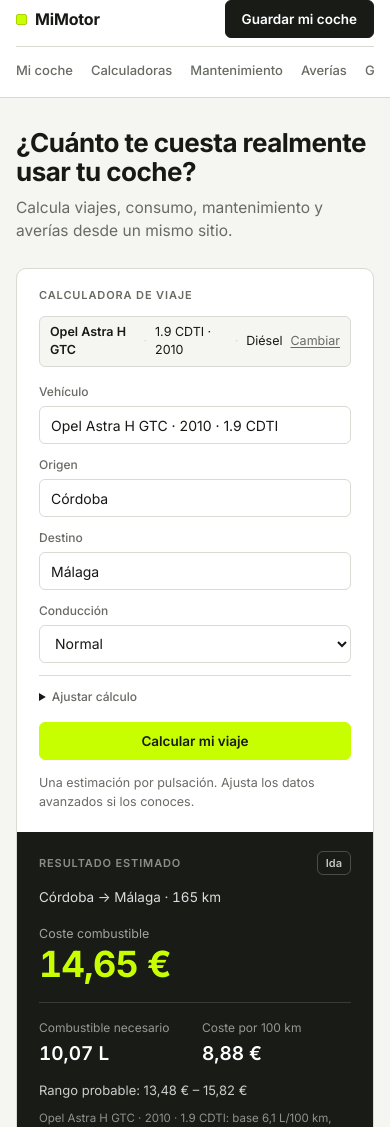
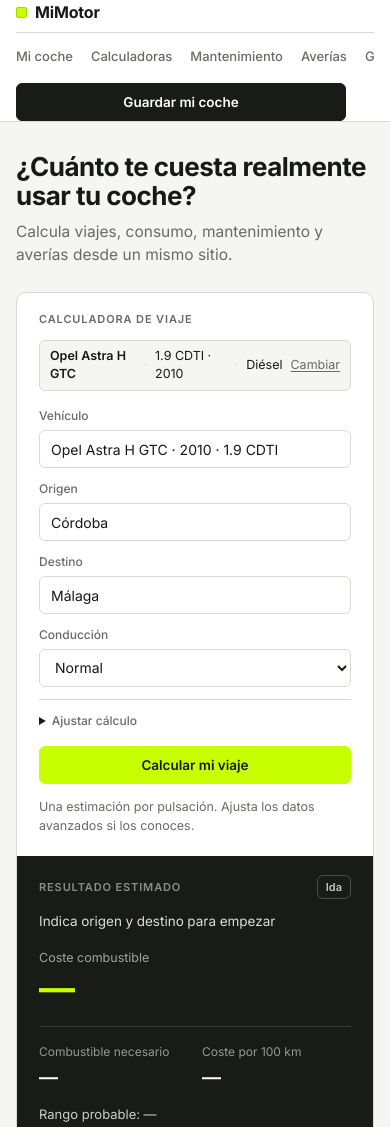
Before and after one commit to rafamarcoss/mi-motor.app, a plain HTML site: page index.html in a window 390 px wide. Shown: the top 1127 px of the page. Drawn offline with Linux system fonts and the light colour scheme.

Commit message:
fix: prevent mobile header overflow

```diff
--- a/index.html
+++ b/index.html
@@ -66,7 +66,7 @@
   .header-inner { display: flex; align-items: center; gap: 28px; height: 54px; }
   .brand { display: inline-flex; align-items: center; gap: 8px; font-size: 16px; font-weight: 700; letter-spacing: -0.01em; }
   .brand-mark { width: 11px; height: 11px; border-radius: 2px; background: var(--accent); border: 1px solid #a9d400; }
-  .main-nav { display: flex; gap: 20px; }
+  .main-nav { display: flex; gap: 20px; min-width: 0; }
   .main-nav a { font-size: 13px; font-weight: 500; color: var(--muted); padding: 6px 0; }
   .main-nav a:hover { color: var(--text); }
   .header-cta { margin-left: auto; }
@@ -245,10 +245,10 @@
     .footer-grid { grid-template-columns: 1fr 1fr; }
   }
   @media (max-width: 860px) {
-    .header-inner { flex-wrap: wrap; height: auto; padding: 10px 0 0; row-gap: 0; }
-    .main-nav { order: 3; width: 100%; overflow-x: auto; gap: 18px; padding: 8px 0 10px; border-top: 1px solid var(--border); margin-top: 8px; }
+    .header-inner { display: grid; grid-template-columns: minmax(0, 1fr) auto; height: auto; padding: 10px 0 0; row-gap: 0; }
+    .main-nav { grid-column: 1 / -1; width: 100%; overflow-x: auto; gap: 18px; padding: 8px 0 10px; border-top: 1px solid var(--border); margin-top: 8px; }
     .main-nav a { white-space: nowrap; }
-    .header-cta { margin-left: auto; }
+    .header-cta { margin-left: 0; }
     .car-panel { grid-template-columns: 1fr; }
     .car-id { border-right: 0; border-bottom: 1px solid var(--border); }
     .car-stats { grid-template-columns: 1fr; }
@@ -582,7 +582,6 @@
     }
   });
 
-  calc();
 })();
 </script>
 </body>
```
